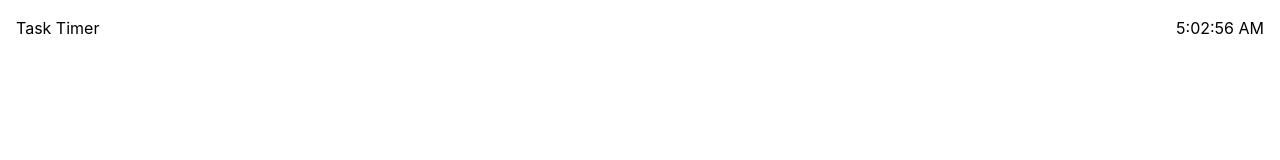
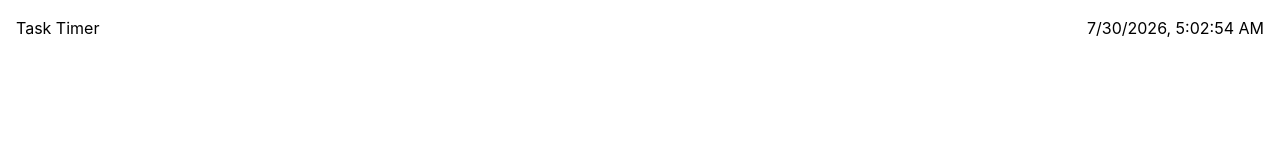
Before and after one commit to Imperator7/Task-Timer, a React (Vite) app: page / in a window 1280 px wide. Shown: the top 160 px of the page. Built offline with nearby package versions, Linux system fonts and the light colour scheme.

Commit message:
chore: add date into main clock

```diff
--- a/src/components/Clock.tsx
+++ b/src/components/Clock.tsx
@@ -3,7 +3,7 @@ import { useClock } from '../hooks/useClock'
 const Clock = () => {
   const clock = useClock()
 
-  const time = clock.time.toLocaleTimeString()
+  const time = clock.time.toLocaleString()
   return (
     <div>
       <div>{time}</div>
```
